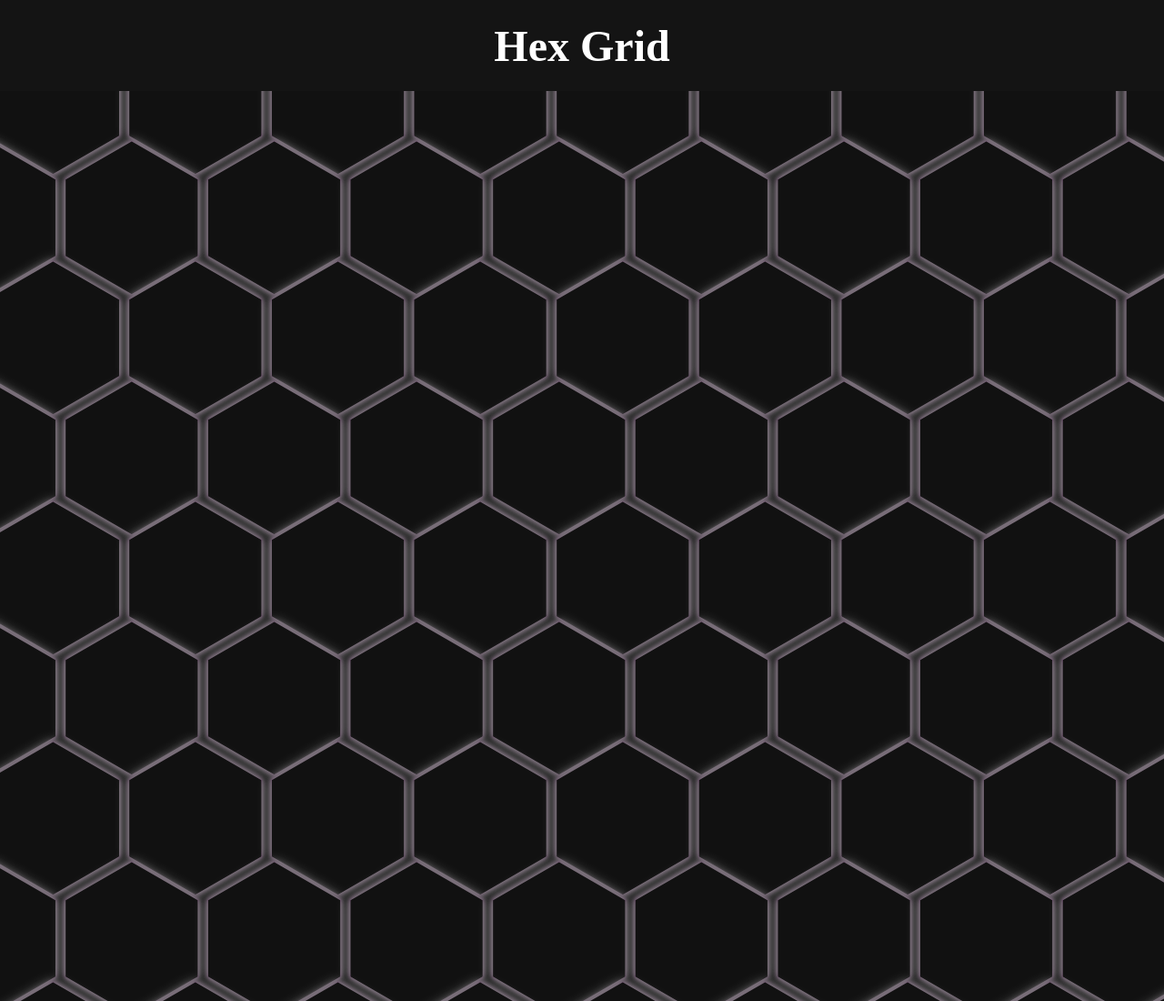
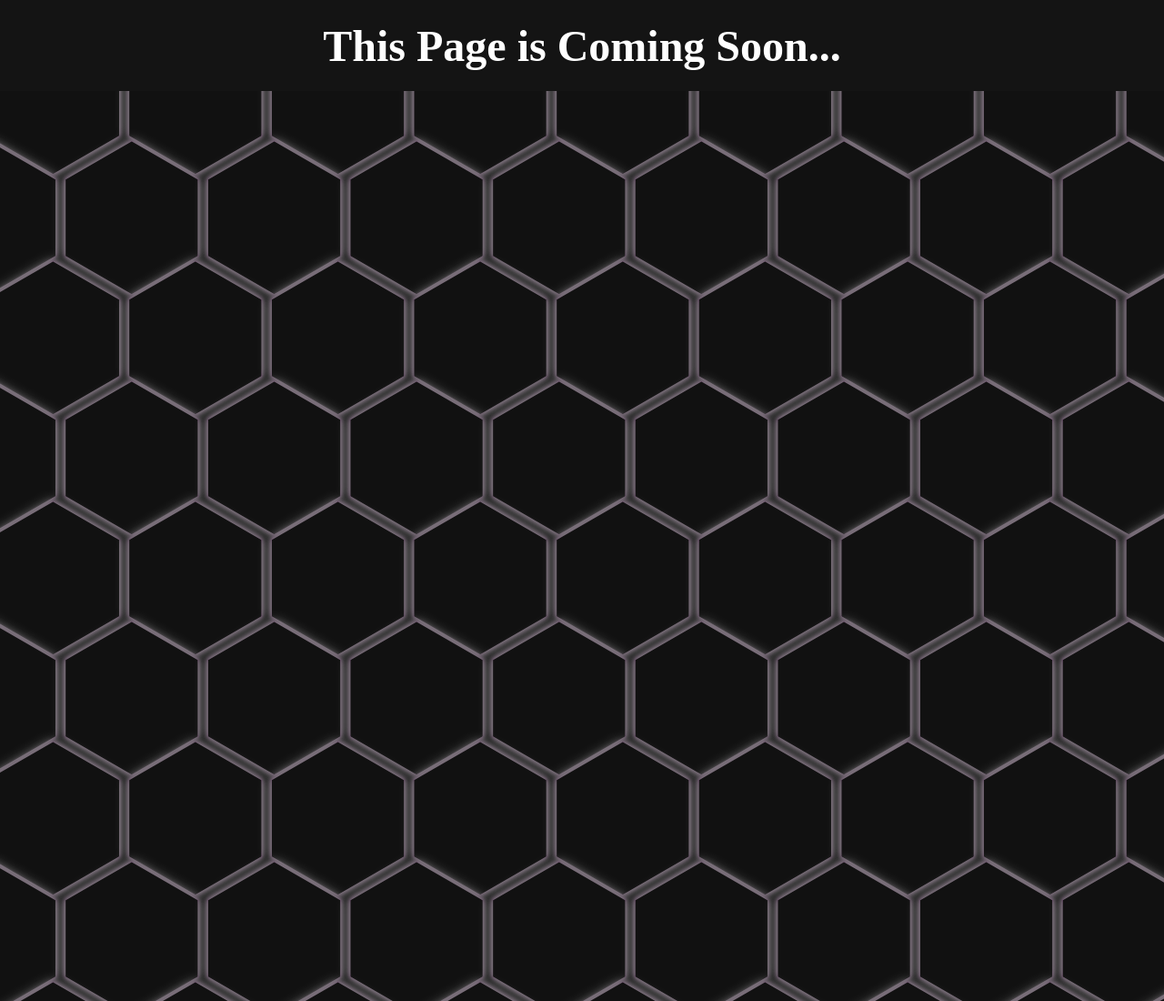
Before and after one commit to ThatZiro/Coming-Soon-Page, a plain HTML site: page index.html in a window 1280 px wide. Shown: the top 1100 px of the page at 91% size. Drawn offline with Linux system fonts and the light colour scheme.

Commit message:
Changed header

```diff
--- a/index.html
+++ b/index.html
@@ -4,12 +4,12 @@
     <meta charset="UTF-8" />
     <meta http-equiv="X-UA-Compatible" content="IE=edge" />
     <meta name="viewport" content="width=device-width, initial-scale=1.0" />
-    <title>Document</title>
+    <title>Coming Soon</title>
     <link rel="stylesheet" href="style.css" />
   </head>
   <body>
     <header>
-        <h1>Hex Grid</h1>
+        <h1>This Page is Coming Soon...</h1>
     </header>
     <div class="container">
       <div class="row">
```
Also changed, not shown: 1 other file.
